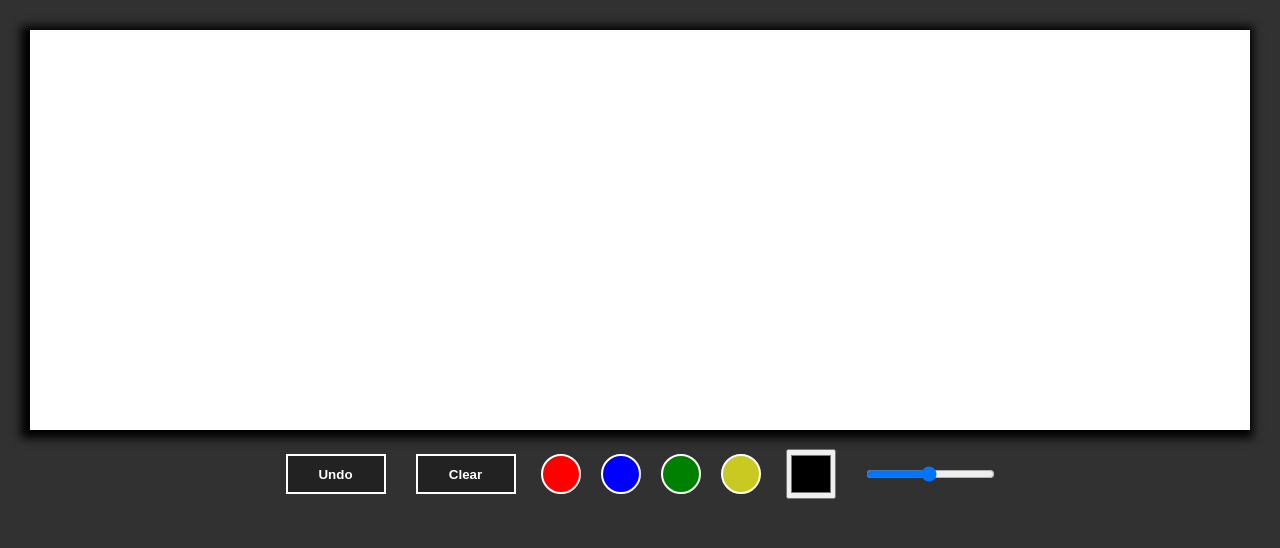
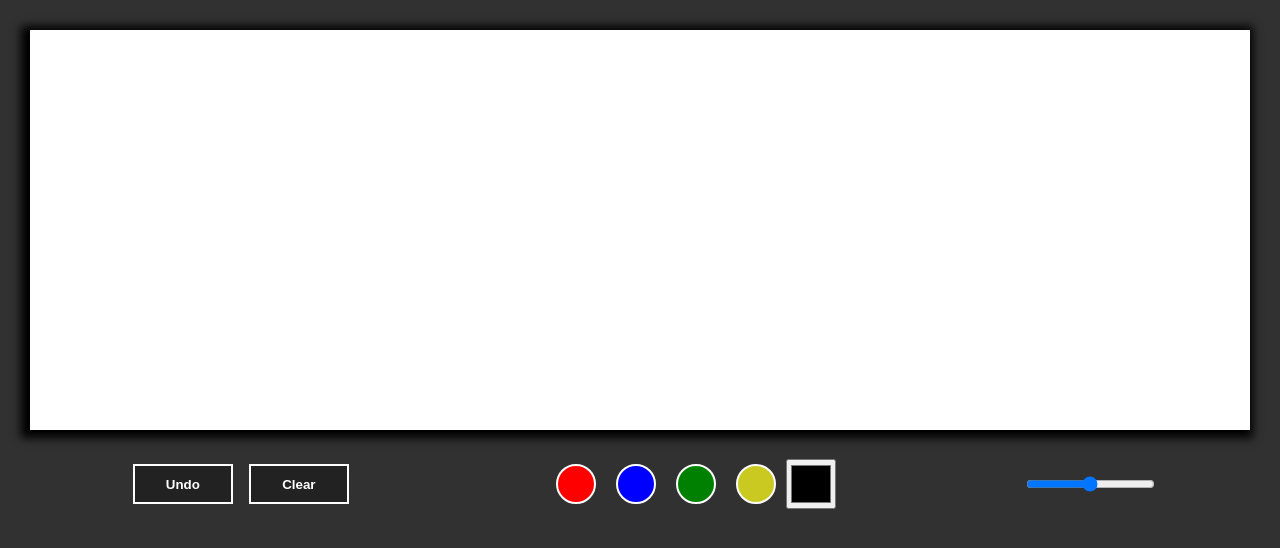
Before and after one commit to DavidVerghese/DrawingWithReact, a React (Create React App) app: page / in a window 1280 px wide. Shown: the top 548 px of the page. Built offline with nearby package versions, Linux system fonts and the light colour scheme.

Commit message:
worked on responsitivity

```diff
--- a/src/Components/Tools/Tools.css
+++ b/src/Components/Tools/Tools.css
@@ -1,8 +1,9 @@
 .tools {
   display: flex;
-  justify-content: center;
+  justify-content: space-around;
   flex-direction: row;
   margin-top: 15px;
+  flex-wrap: wrap;
 }
 
 .tools .color-field {
@@ -17,7 +18,7 @@
   border-radius: 50%;
   border: 2px solid white;
   align-self: center;
-  margin: 0 10px;
+  margin: 0px 10px;
 
 }
 
@@ -30,18 +31,24 @@
   color: white;
   background: #222;
   font-weight: bold;
-  margin: 0 15px;
+  margin: 0px 8px;
 }
+.tools .buttons, .tools .colors, .tools .width {
+  display: flex;
+  justify-content: space-around;
+  margin: 10px 10px;
+}
+
 
 .color-picker {
   align-self: center;
-  margin: 0 15px;
+  margin: 0px;
   height: 50px;
 }
 
 .pen-range {
   align-self: center;
-  margin: 0 15px;
+  margin: 0px;
 }
 
 #red-color-field {
--- a/src/Components/Tools/Tools.jsx
+++ b/src/Components/Tools/Tools.jsx
@@ -1,17 +1,23 @@
 import './Tools.css';
 function Tools() {
   return <div className="tools">
-  <button id="undo" type="button" className="button">Undo</button>
-  <button id="clear" type="button" className="button">Clear</button>
+    <div className="buttons">
+      <button id="undo" type="button" className="button">Undo</button>
+      <button id="clear" type="button" className="button">Clear</button>
+    </div>
 
 
-      <div  id="red-color-field" className="color-field" ></div>
+    <div className="colors">
+       <div  id="red-color-field" className="color-field" ></div>
 <div   id="blue-color-field" className="color-field" ></div>
 <div  id="green-color-field" className="color-field" ></div>
 <div   id="yellow-color-field" className="color-field"></div>
 
-  <input id="color-picker"  type="color" className="color-picker"/>
-  <input  type="range" min="1" max="100" id="pen-range" className="pen-range" />
+ <input id="color-picker"  type="color" className="color-picker"/>
+      </div>
+
+    <div className="width"> <input type="range" min="1" max="100" id="pen-range" className="pen-range" /></div>
+
 </div>
 }
 export default Tools;
```
